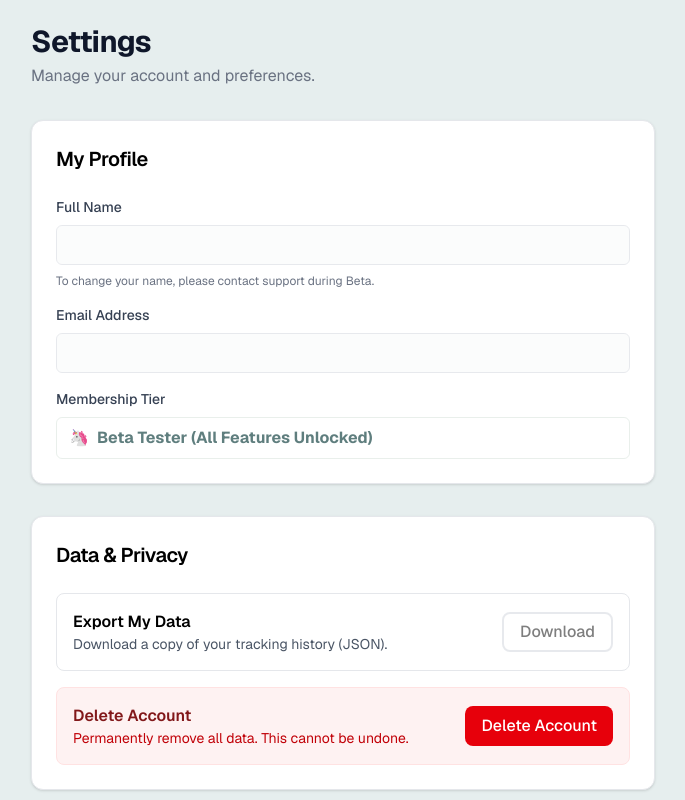
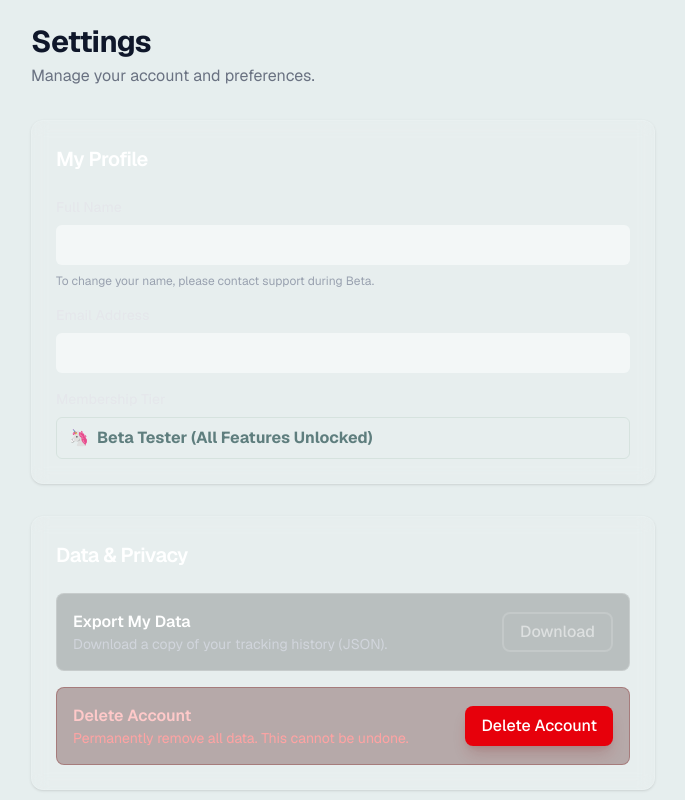
Before and after one commit to lambomethods/vicessa, a Next.js app: page /settings in a window 1280 px wide. Shown: the top 800 px of the page, without its empty margins (297-982 px from the left). Built offline with nearby package versions, Linux system fonts and the light colour scheme; no server answers; the database is empty; sample sign-in values are in the browser's storage.

Commit message:
Revert settings background and brighten text

```diff
--- a/src/app/settings/page.tsx
+++ b/src/app/settings/page.tsx
@@ -22,22 +22,22 @@ export default async function SettingsPage() {
             </div>
 
             {/* PROFILE CARD */}
-            <Card className="bg-white text-black border border-gray-200">
+            <Card className="bg-white/5 border-white/10 backdrop-blur-sm">
                 <CardHeader>
-                    <CardTitle className="text-black">My Profile</CardTitle>
+                    <CardTitle className="text-white">My Profile</CardTitle>
                 </CardHeader>
                 <CardContent className="space-y-4">
                     <div className="grid gap-2">
-                        <label className="text-sm font-medium text-gray-700">Full Name</label>
-                        <Input value={user?.name || ""} disabled className="bg-gray-50 text-black border-gray-300" />
-                        <p className="text-xs text-gray-500">To change your name, please contact support during Beta.</p>
+                        <label className="text-sm font-medium text-gray-200">Full Name</label>
+                        <Input value={user?.name || ""} disabled className="bg-white text-black border-none font-medium" />
+                        <p className="text-xs text-gray-400">To change your name, please contact support during Beta.</p>
                     </div>
                     <div className="grid gap-2">
-                        <label className="text-sm font-medium text-gray-700">Email Address</label>
-                        <Input value={user?.email || ""} disabled className="bg-gray-50 text-black border-gray-300" />
+                        <label className="text-sm font-medium text-gray-200">Email Address</label>
+                        <Input value={user?.email || ""} disabled className="bg-white text-black border-none font-medium" />
                     </div>
                     <div className="grid gap-2">
-                        <label className="text-sm font-medium text-gray-700">Membership Tier</label>
+                        <label className="text-sm font-medium text-gray-200">Membership Tier</label>
                         <div className="px-3 py-2 bg-[var(--color-brand-mist)] rounded-md border border-[var(--color-brand-sage)]/20 text-[var(--color-brand-eucalyptus)] font-bold flex items-center gap-2">
                             <span>🦄</span> Beta Tester (All Features Unlocked)
                         </div>
@@ -46,31 +46,31 @@ export default async function SettingsPage() {
             </Card>
 
             {/* DATA & PRIVACY */}
-            <Card className="bg-white text-black border border-gray-200">
+            <Card className="bg-white/5 border-white/10 backdrop-blur-sm">
                 <CardHeader>
-                    <CardTitle className="text-black">Data & Privacy</CardTitle>
+                    <CardTitle className="text-white">Data & Privacy</CardTitle>
                 </CardHeader>
                 <CardContent className="space-y-4">
-                    <div className="flex items-center justify-between p-4 border border-gray-200 rounded-lg">
+                    <div className="flex items-center justify-between p-4 border border-white/20 rounded-lg bg-black/20">
                         <div>
-                            <h4 className="font-semibold text-black">Export My Data</h4>
-                            <p className="text-sm text-gray-600">Download a copy of your tracking history (JSON).</p>
+                            <h4 className="font-semibold text-white">Export My Data</h4>
+                            <p className="text-sm text-gray-300">Download a copy of your tracking history (JSON).</p>
                         </div>
                         <form action="/api/admin/export-data" method="GET">
                             {/* In a real app we'd need a specific user-export endpoint, reusing admin for MVP demo if appropriate or simple alert */}
                             {/* For now, let's just put a placeholder button that alerts or a 'Request' button */}
-                            <Button variant="outline" type="button" className="opacity-50 cursor-not-allowed text-black border-gray-300">
+                            <Button variant="outline" type="button" className="opacity-50 cursor-not-allowed text-white border-white/30 hover:bg-white/10">
                                 Download
                             </Button>
                         </form>
                     </div>
 
-                    <div className="flex items-center justify-between p-4 border border-red-100 bg-red-50 rounded-lg">
+                    <div className="flex items-center justify-between p-4 border border-red-900/30 bg-red-950/30 rounded-lg">
                         <div>
-                            <h4 className="font-semibold text-red-900">Delete Account</h4>
-                            <p className="text-sm text-red-700">Permanently remove all data. This cannot be undone.</p>
+                            <h4 className="font-semibold text-red-200">Delete Account</h4>
+                            <p className="text-sm text-red-300">Permanently remove all data. This cannot be undone.</p>
                         </div>
-                        <Button variant="danger" className="bg-red-600 hover:bg-red-700 text-white border-none">
+                        <Button variant="danger" className="bg-red-600 hover:bg-red-700 text-white border-none shadow-lg shadow-red-900/20">
                             Delete Account
                         </Button>
                     </div>
```
